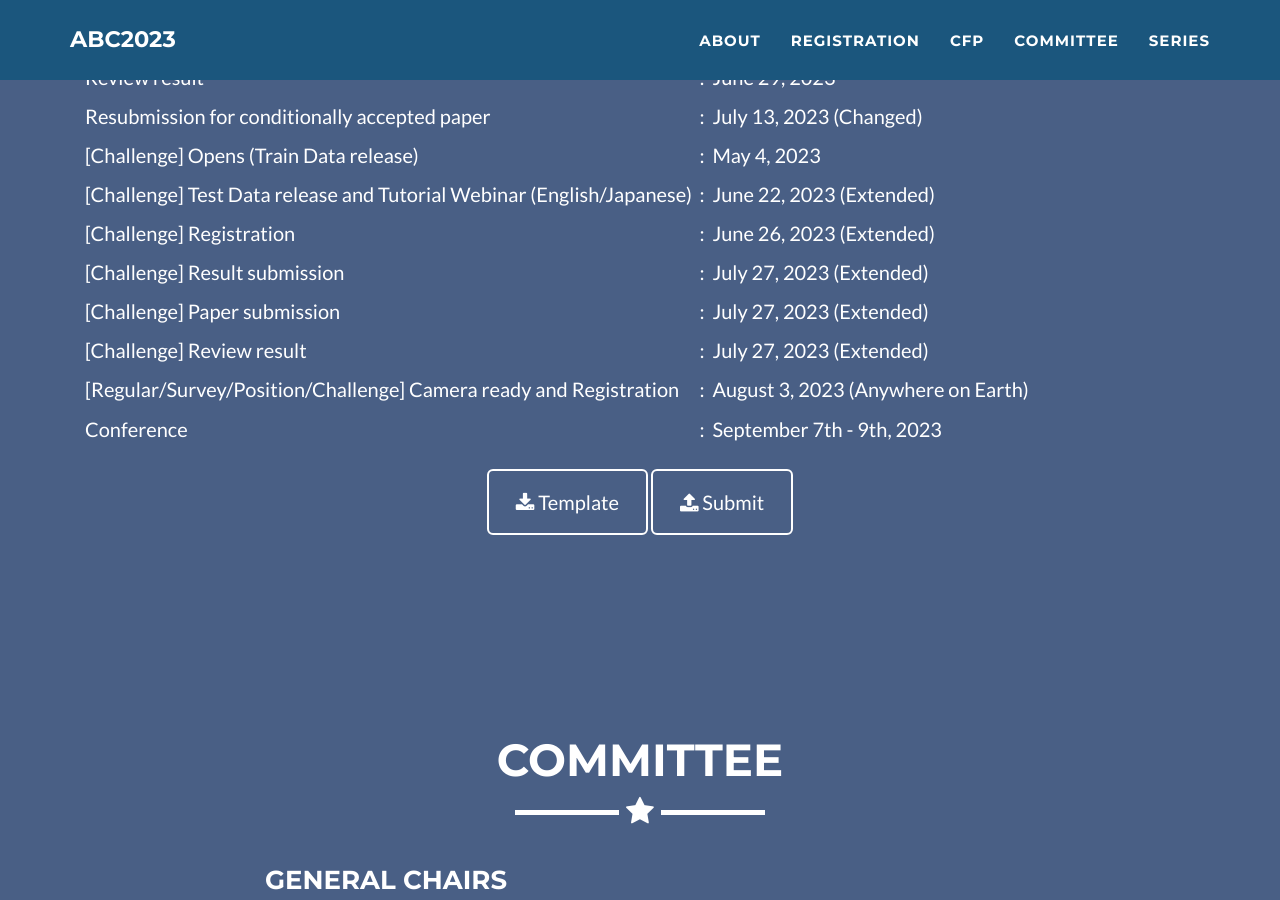
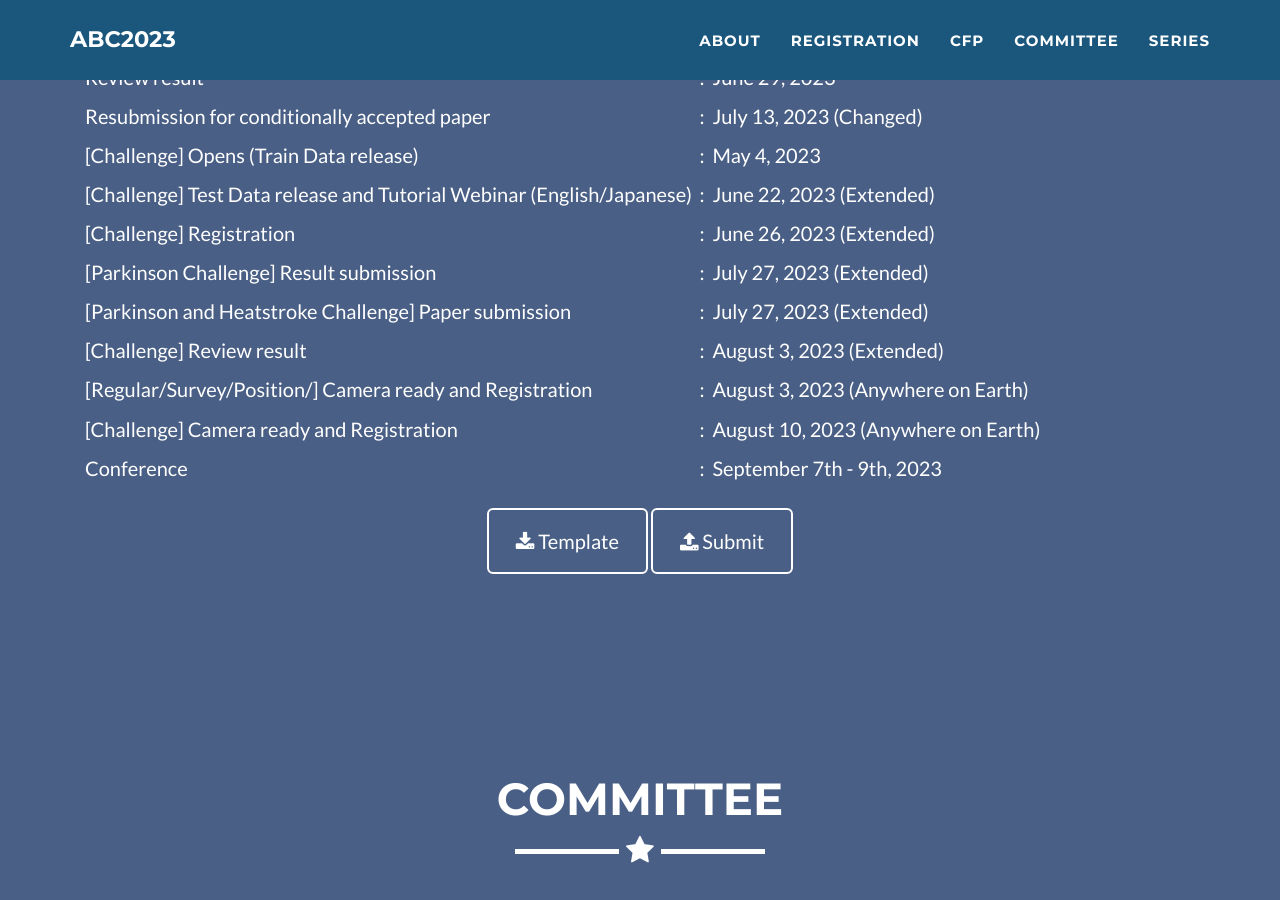
Before and after one commit to abc-research/abc-research.github.io, a Jekyll site: the page built from index.html, in a window 1280 px wide and 900 px high, scrolled down 3529 px. Built offline with Jekyll 4.4.1, drawn with Linux system fonts in a browser that asks for light colours.

Commit message:
updated challenge dates

```diff
--- a/_config.yml
+++ b/_config.yml
@@ -579,21 +579,23 @@ cfp:
       date: June 26, 2023 (Extended)
 #    - name: "[Challenge] Application Close"
 #      date: July 15th, 2022
-    - name: "[Challenge] Result submission"
+    - name: "[Parkinson Challenge] Result submission"
 #      date: June 29, 2023
       date: July 27, 2023 (Extended)
 #      date: <strike style="color:gray">August 1st</strike><b><span style="color:yellow"> August 7th, 2022 (Extended)</span></b> (Anywhere on Earth)!
-    - name: "[Challenge] Paper submission"
+    - name: "[Parkinson and Heatstroke Challenge] Paper submission"
 #      date: July 6, 2023
       date: July 27, 2023 (Extended)
 #      date: <strike style="color:gray">August 10th</strike><b><span style="color:yellow"> August 15th, 2022 (Extended)</span></b> (Anywhere on Earth)!
     - name: "[Challenge] Review result"
 #      date: July 20, 2023
-      date: July 27, 2023 (Extended)
-    - name: "[Regular/Survey/Position/Challenge] Camera ready and Registration"
+      date: August 3, 2023 (Extended)
+    - name: "[Regular/Survey/Position/] Camera ready and Registration"
 #      date:  July 27, 2023 (Anywhere on Earth)
       date:  August 3, 2023 (Anywhere on Earth)
 # Sep. 15th: submit to the publisher
+    - name: "[Challenge] Camera ready and Registration"
+      date:  August 10, 2023 (Anywhere on Earth)
     - name: "Conference"
       date: September 7th - 9th, 2023
   submit_url: https://cmt3.research.microsoft.com/ABC2023/Submission/Index
```
